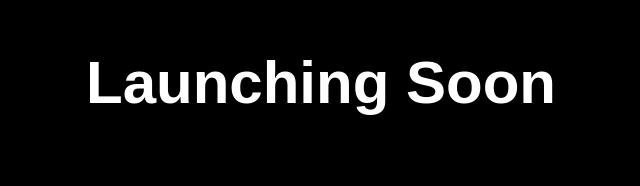
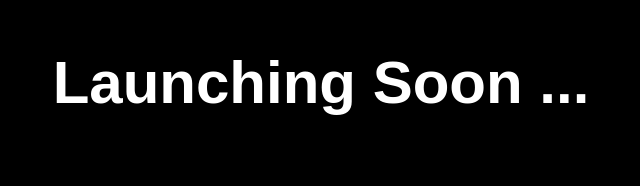
Before and after one commit to pandeyjayadev/Coming-Soon-landing-page, a plain HTML site: page index.html in a window 1280 px wide. Shown: the part 234-420 px from the top of the page, without its empty margins (319-959 px from the left). Drawn offline with Linux system fonts and the light colour scheme.

Commit message:
Update index.html

```diff
--- a/index.html
+++ b/index.html
@@ -7,7 +7,7 @@
 </head>
 <body>
   <div id="mainsection">
-    <h1>Launching Soon</h1>
+    <h1>Launching Soon ...</h1>
     <div class="social-media">
         <h2>
             In the meantime, let's connect:
```
